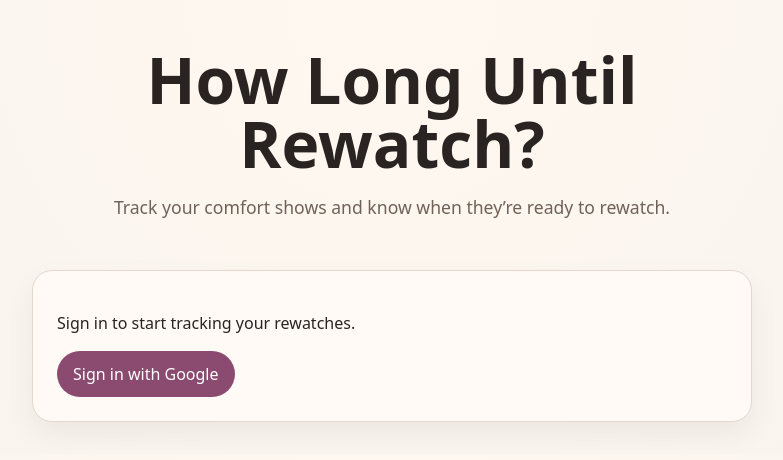
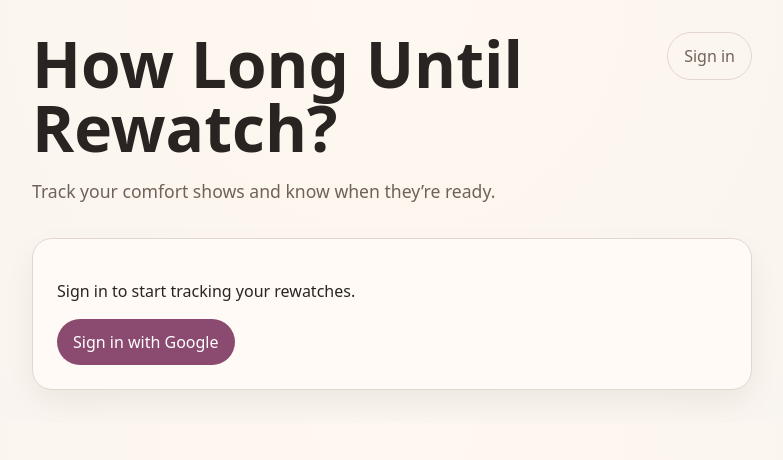
Before and after one commit to davorg/rewatch, a plain HTML site: page index.html in a window 1280 px wide. Shown: the whole page, without its empty margins (248-1031 px from the left). Drawn offline with Linux system fonts and the light colour scheme; no server answers.

Commit message:
Make it look nicerer

```diff
--- a/app.js
+++ b/app.js
@@ -58,12 +58,18 @@ onAuthStateChanged(auth, (user) => {
     signedIn.style.display = "block";
     signedOut.style.display = "none";
 
+    loginButton.style.display = "none";
+    logoutButton.style.display = "inline-block";
+
     loadRewatches(user);
   } else {
     signedIn.style.display = "none";
     signedOut.style.display = "block";
     userEl.textContent = "";
     list.innerHTML = "";
+
+    loginButton.style.display = "inline-block";
+    logoutButton.style.display = "none";
 
     if (unsubscribe) {
       unsubscribe();
--- a/index.html
+++ b/index.html
@@ -8,9 +8,16 @@
 </head>
 
 <body>
-  <header>
-    <h1>How Long Until Rewatch?</h1>
-    <p>Track your comfort shows and know when they’re ready to rewatch.</p>
+  <header class="topbar">
+    <div class="title">
+      <h1>How Long Until Rewatch?</h1>
+      <p>Track your comfort shows and know when they’re ready.</p>
+    </div>
+
+    <div class="auth">
+      <button id="login" type="button">Sign in</button>
+      <button id="logout" type="button" style="display:none;">Sign out</button>
+    </div>
   </header>
 
   <main>
@@ -23,8 +30,6 @@
       <p>
         Signed in as <strong id="user"></strong>
       </p>
-
-      <button id="logout" type="button">Sign out</button>
 
       <hr>
 
--- a/style.css
+++ b/style.css
@@ -138,3 +138,35 @@ hr {
   border-top: 1px solid var(--border);
   margin: 1.5rem 0;
 }
+
+.topbar {
+  display: flex;
+  justify-content: space-between;
+  align-items: flex-start;
+  gap: 1rem;
+  padding: 2rem 0 1rem;
+}
+
+.topbar .title {
+  text-align: left;
+}
+
+.topbar .auth {
+  display: flex;
+  gap: 0.5rem;
+}
+
+.topbar button {
+  white-space: nowrap;
+}
+
+.topbar .auth button {
+  background: transparent;
+  color: var(--muted);
+  border: 1px solid var(--border);
+}
+
+.topbar .auth button:hover {
+  background: #f1e7de;
+  color: var(--text);
+}
```
